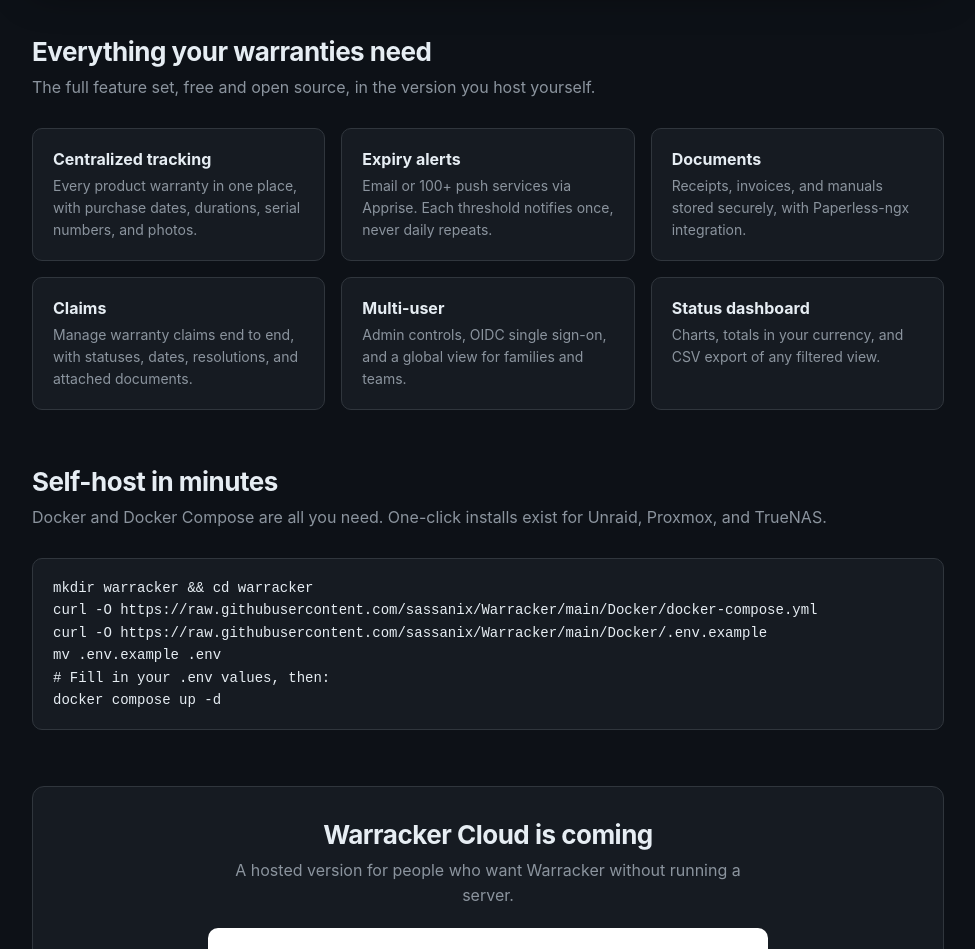
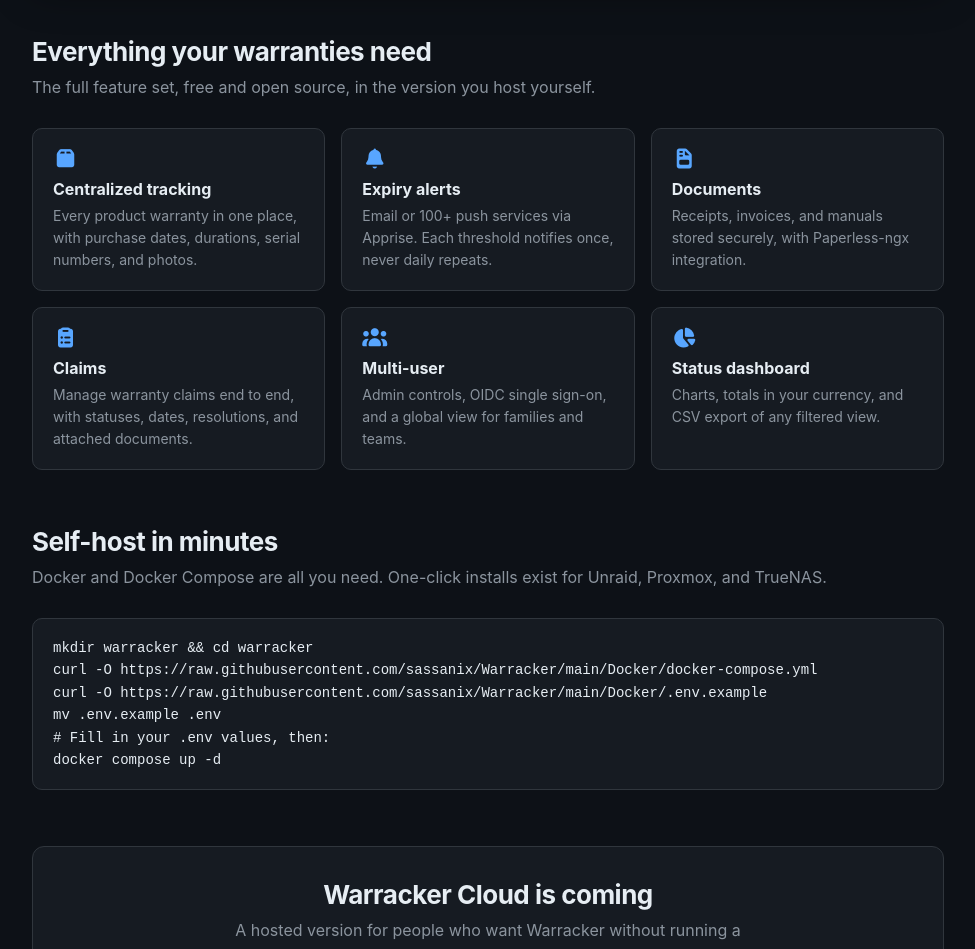
Before and after one commit to sassanix/warracker.com, a plain HTML site: page index.html in a window 1280 px wide. Shown: the part 1760-2709 px from the top of the page, without its empty margins (152-1127 px from the left). Drawn offline with Linux system fonts and the light colour scheme; a script that the page names is missing.

Commit message:
Add Font Awesome icons to feature cards

```diff
--- a/index.html
+++ b/index.html
@@ -9,6 +9,7 @@
 <meta property="og:description" content="Open-source warranty tracker for individuals and teams. Self-host in minutes, or join the Cloud waitlist.">
 <meta property="og:type" content="website">
 <link rel="icon" href="assets/logo.png">
+<link rel="stylesheet" href="https://cdnjs.cloudflare.com/ajax/libs/font-awesome/7.0.1/css/all.min.css">
 <style>
   :root { --bg:#0d1117; --panel:#161b22; --border:#30363d; --text:#e6edf3; --muted:#8b949e; --accent:#1f6feb; --accent-light:#58a6ff; }
   * { box-sizing:border-box; }
@@ -44,6 +45,7 @@
   .section-sub { color:var(--muted); margin:0 0 28px; line-height:1.55; }
   .features { display:grid; grid-template-columns:repeat(3,1fr); gap:16px; margin-bottom:56px; }
   .feature { background:var(--panel); border:1px solid var(--border); border-radius:10px; padding:20px; }
+  .feature .icon { display:block; font-size:20px; color:var(--accent-light); margin-bottom:10px; }
   .feature h3 { margin:0 0 6px; font-size:16px; }
   .feature p { margin:0; font-size:14px; line-height:1.55; color:var(--muted); }
   pre { background:var(--panel); border:1px solid var(--border); border-radius:10px; padding:18px 20px; overflow-x:auto; font-size:14px; line-height:1.6; margin:0 0 56px; }
@@ -100,12 +102,12 @@
     <h2>Everything your warranties need</h2>
     <p class="section-sub">The full feature set, free and open source, in the version you host yourself.</p>
     <div class="features">
-      <div class="feature"><h3>Centralized tracking</h3><p>Every product warranty in one place, with purchase dates, durations, serial numbers, and photos.</p></div>
-      <div class="feature"><h3>Expiry alerts</h3><p>Email or 100+ push services via Apprise. Each threshold notifies once, never daily repeats.</p></div>
-      <div class="feature"><h3>Documents</h3><p>Receipts, invoices, and manuals stored securely, with Paperless-ngx integration.</p></div>
-      <div class="feature"><h3>Claims</h3><p>Manage warranty claims end to end, with statuses, dates, resolutions, and attached documents.</p></div>
-      <div class="feature"><h3>Multi-user</h3><p>Admin controls, OIDC single sign-on, and a global view for families and teams.</p></div>
-      <div class="feature"><h3>Status dashboard</h3><p>Charts, totals in your currency, and CSV export of any filtered view.</p></div>
+      <div class="feature"><i class="fas fa-box icon" aria-hidden="true"></i><h3>Centralized tracking</h3><p>Every product warranty in one place, with purchase dates, durations, serial numbers, and photos.</p></div>
+      <div class="feature"><i class="fas fa-bell icon" aria-hidden="true"></i><h3>Expiry alerts</h3><p>Email or 100+ push services via Apprise. Each threshold notifies once, never daily repeats.</p></div>
+      <div class="feature"><i class="fas fa-file-invoice icon" aria-hidden="true"></i><h3>Documents</h3><p>Receipts, invoices, and manuals stored securely, with Paperless-ngx integration.</p></div>
+      <div class="feature"><i class="fas fa-clipboard-list icon" aria-hidden="true"></i><h3>Claims</h3><p>Manage warranty claims end to end, with statuses, dates, resolutions, and attached documents.</p></div>
+      <div class="feature"><i class="fas fa-users icon" aria-hidden="true"></i><h3>Multi-user</h3><p>Admin controls, OIDC single sign-on, and a global view for families and teams.</p></div>
+      <div class="feature"><i class="fas fa-chart-pie icon" aria-hidden="true"></i><h3>Status dashboard</h3><p>Charts, totals in your currency, and CSV export of any filtered view.</p></div>
     </div>
   </section>
 
```
